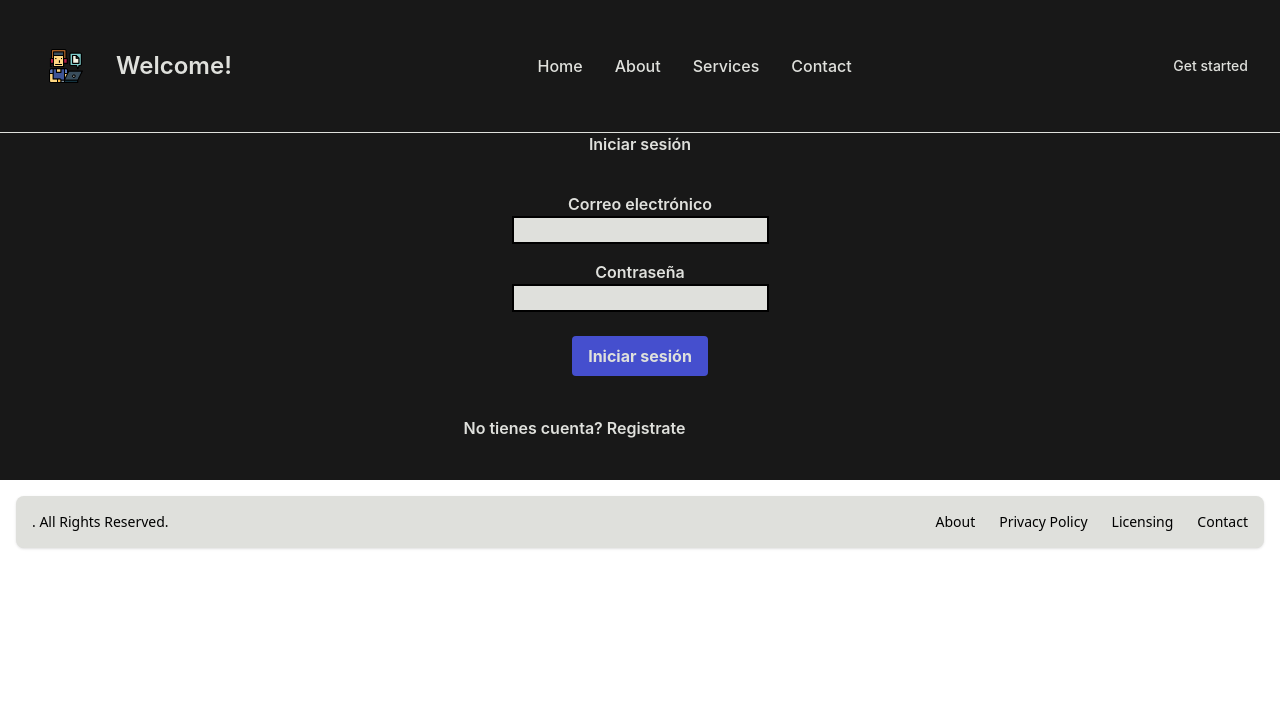
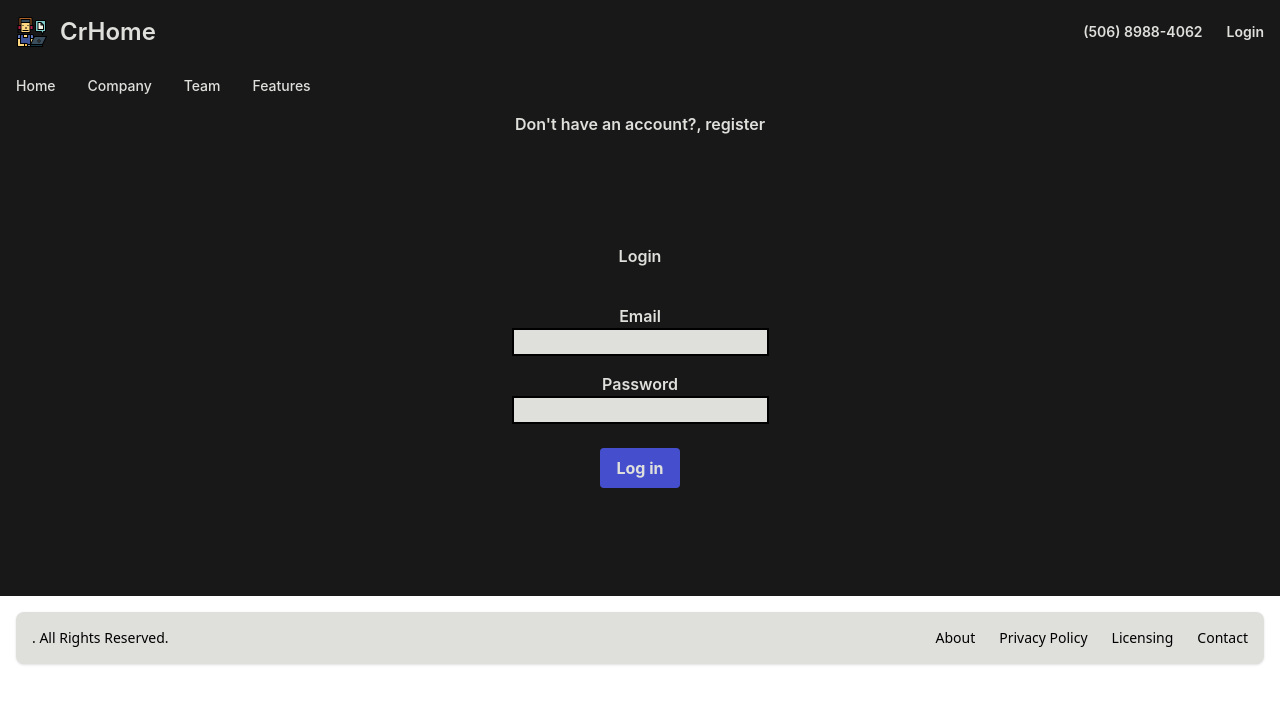
Before and after one commit to EvanderJimenez/Control_info_Empleados, a Next.js app in the folder proyecto/: page /home in a window 1280 px wide. Shown: the top 704 px of the page. Built offline with nearby package versions, Linux system fonts and the light colour scheme.

Commit message:
(ACTUALIZACIÓN) cambios principal view

```diff
--- a/proyecto/src/pages/api/empleados.ts
+++ b/proyecto/src/pages/api/empleados.ts
@@ -19,8 +19,8 @@ export default async function handler(
   if (req.method === "GET") {
     await getEmployees(req, res);
   } else if (req.method === "POST") {
-    //await authentication(req, res);
-    await upDateEmployee(req, res);
+    await authentication(req, res);
+    //await upDateEmployee(req, res);
   } else if (req.method === "PUT") {
     await getEmployeByEmailPass(req,res)
 
--- a/proyecto/src/pages/index.tsx
+++ b/proyecto/src/pages/index.tsx
@@ -10,7 +10,7 @@ const InvoicePage: NextPage = () => {
   }, [router]);
 
   return (
-  <div className="bg-gray-900"></div>
+  <div className="bg-gray-900 w-full h-full"></div>
   );
 };
 
--- a/proyecto/src/root/components/header/Top.tsx
+++ b/proyecto/src/root/components/header/Top.tsx
@@ -3,70 +3,51 @@ import Image from "next/image";
 
 export function Top() {
   return (
-    <nav className="bg-SecondaryColor dark:bg-gray-900 fixed w-full z-20 top-0 left-0 border-b border-gray-200 dark:border-gray-600">
-      <div className="max-w-screen-xl flex flex-wrap items-center justify-between mx-auto p-4">
-        <a href="https://flowbite.com/" className="flex items-center">
-          <Image priority={false} width={100} height={100} className="p-8 rounded-t-lg" src="/WelcomeLogo.png" alt="Welcome Image" />
-          <span className="self-center text-2xl font-semibold whitespace-nowrap dark:text-white">Welcome!</span>
+    <>
+      <nav className="bg-SecondaryColor border-gray-200 dark:bg-gray-900">
+        <div className="flex flex-wrap justify-between items-center mx-auto max-w-screen-xl p-4">
+          <a href="https://flowbite.com" className="flex items-center">
+            <img src="/WelcomeLogo.png" className="h-8 mr-3" alt="Logo" />
+            <span className="self-center text-2xl font-semibold whitespace-nowrap dark:text-white">CrHome</span>
           </a>
-        <div className="flex md:order-2">
-          <button
-            type="button"
-            className="text-white bg-blue-700 hover:bg-blue-800 focus:ring-4 focus:outline-none focus:ring-blue-300 font-medium rounded-lg text-sm px-4 py-2 text-center mr-3 md:mr-0 dark:bg-blue-600 dark:hover:bg-blue-700 dark:focus:ring-blue-800"
-          >
-            Get started
-          </button>
-          <button
-            data-collapse-toggle="navbar-sticky"
-            type="button"
-            className="inline-flex items-center p-2 text-sm text-gray-500 rounded-lg md:hidden hover:bg-gray-100 focus:outline-none focus:ring-2 focus:ring-gray-200 dark:text-gray-400 dark:hover:bg-gray-700 dark:focus:ring-gray-600"
-            aria-controls="navbar-sticky"
-            aria-expanded="false"
-          >
-            <span className="sr-only">Open main menu</span>
-            <svg className="w-6 h-6" aria-hidden="true" fill="currentColor" viewBox="0 0 20 20" xmlns="http://www.w3.org/2000/svg">
-              <path
-                fill-rule="evenodd"
-                d="M3 5a1 1 0 011-1h12a1 1 0 110 2H4a1 1 0 01-1-1zM3 10a1 1 0 011-1h12a1 1 0 110 2H4a1 1 0 01-1-1zM3 15a1 1 0 011-1h12a1 1 0 110 2H4a1 1 0 01-1-1z"
-                clip-rule="evenodd"
-              ></path>
-            </svg>
-          </button>
+          <div className="flex items-center">
+            <a href="tel:89884062" className="mr-6 text-sm  text-gray-500 dark:text-white hover:underline">
+              (506) 8988-4062
+            </a>
+            <a href="#" className="text-sm  text-blue-600 dark:text-blue-500 hover:underline">
+              Login
+            </a>
           </div>
-        <div className="items-center justify-between hidden w-full md:flex md:w-auto md:order-1" id="navbar-sticky">
-          <ul className="flex flex-col p-4 md:p-0 mt-4 font-medium border border-gray-100 rounded-lg bg-gray-50 md:flex-row md:space-x-8 md:mt-0 md:border-0 md:bg-SecondaryColor dark:bg-gray-800 md:dark:bg-gray-900 dark:border-gray-700">
+        </div>
+      </nav>
+      <nav className="bg-SecondaryColor dark:bg-gray-700">
+        <div className="max-w-screen-xl px-4 py-3 mx-auto">
+          <div className="flex items-center">
+            <ul className="flex flex-row font-medium mt-0 mr-6 space-x-8 text-sm">
               <li>
-              <a href="#" className="block py-2 pl-3 pr-4 text-white bg-blue-700 rounded md:bg-transparent md:text-blue-700 md:p-0 md:dark:text-blue-500" aria-current="page">
+                <a href="#" className="text-gray-900 dark:text-white hover:underline" aria-current="page">
                   Home
                 </a>
               </li>
               <li>
-              <a
-                href="#"
-                className="block py-2 pl-3 pr-4 text-gray-900 rounded hover:bg-gray-100 md:hover:bg-transparent md:hover:text-blue-700 md:p-0 md:dark:hover:text-blue-500 dark:text-white dark:hover:bg-gray-700 dark:hover:text-white md:dark:hover:bg-transparent dark:border-gray-700"
-              >
-                About
+                <a href="#" className="text-gray-900 dark:text-white hover:underline">
+                  Company
                 </a>
               </li>
               <li>
-              <a
-                href="#"
-                className="block py-2 pl-3 pr-4 text-gray-900 rounded hover:bg-gray-100 md:hover:bg-transparent md:hover:text-blue-700 md:p-0 md:dark:hover:text-blue-500 dark:text-white dark:hover:bg-gray-700 dark:hover:text-white md:dark:hover:bg-transparent dark:border-gray-700"
-              >
-                Services
+                <a href="#" className="text-gray-900 dark:text-white hover:underline">
+                  Team
                 </a>
               </li>
               <li>
-              <a
-                href="#"
-                className="block py-2 pl-3 pr-4 text-gray-900 rounded hover:bg-gray-100 md:hover:bg-transparent md:hover:text-blue-700 md:p-0 md:dark:hover:text-blue-500 dark:text-white dark:hover:bg-gray-700 dark:hover:text-white md:dark:hover:bg-transparent dark:border-gray-700"
-              >
-                Contact
+                <a href="#" className="text-gray-900 dark:text-white hover:underline">
+                  Features
                 </a>
               </li>
             </ul>
           </div>
         </div>
       </nav>
+    </>
   );
 }
--- a/proyecto/src/root/components/login/Login.tsx
+++ b/proyecto/src/root/components/login/Login.tsx
@@ -20,7 +20,6 @@ function Login() {
       setEmail(value);
     } else if (name === "password") {
       setPassword(value);
-
     }
   };
 
@@ -29,10 +28,8 @@ function Login() {
 
     let option = isRegistrando ? "register" : "login";
 
-
     if (email && password) {
       try {
-
         const response = await fetch("/api/empleados", {
           method: "POST",
           headers: {
@@ -52,7 +49,6 @@ function Login() {
 
           const newPage = "/home/AdminMain";
           router.push(newPage);
-
         } else {
           setErrorEmailPass(true);
           throw new Error("Error al iniciar sesión");
@@ -69,11 +65,10 @@ function Login() {
         <ListEmployee />
       ) : (
         <div>
-          {" "}
-          <form className="bg-secondary flex items-center justify-center flex-col h-full w-full p-10" onSubmit={handleIngresar}>
-            <h2 className="m-7">{isRegistrando ? "Registrate" : "Iniciar sesión"}</h2>
+          <form className="bg-SecondaryColor flex items-center justify-center flex-col h-full w-full p-10" onSubmit={handleIngresar}>
+            <h2 className="m-7">Login</h2>
             <div className="flex flex-col items-center justify-center p-2">
-              <label>Correo electrónico</label>
+              <label>Email</label>
               <input
                 type="email"
                 className="bg-PrimaryColor secondary-font  border-2 border-gray-300 focus:outline-none focus:border-blue hover:border-red"
@@ -85,7 +80,7 @@ function Login() {
               />
             </div>
             <div className="flex flex-col items-center justify-center p-2">
-              <label>Contraseña</label>
+              <label>Password</label>
               <input
                 type="password"
                 className="bg-PrimaryColor secondary-font  border-2 border-gray-300 focus:outline-none focus:border-blue hover:border-red"
@@ -97,7 +92,7 @@ function Login() {
               />
             </div>
             <button type="submit" className="bg-blue hover:bg-red text-white font-bold py-2 px-4 rounded mt-4">
-              {isRegistrando ? "Registrate" : "Iniciar sesión"}
+              Log in
             </button>
             {errorEmailPass ? <label>The employee does not exist</label> : null}
           </form>
@@ -106,7 +101,6 @@ function Login() {
               setIsRegistrando(!isRegistrando);
             }}
           >
-            {isRegistrando ? "Ya tienes cuenta? Inicia session" : "No tienes cuenta? Registrate"}
           </button>
         </div>
       )}
--- a/proyecto/src/root/components/mainForm/MainForm.tsx
+++ b/proyecto/src/root/components/mainForm/MainForm.tsx
@@ -1,7 +1,9 @@
 import React, { useState } from "react";
+import Login from "../login/Login";
 import Register from "../register/Register";
 import ListEmployee from "../listEmployee/ListEmployee";
-import Login from "../login/Login"
+import { Top } from "../header/Top";
+import { Foot } from "../foot/Foot";
 
 export const MainForm = ({}) => {
   const [showComponent, setShowComponent] = useState(true);
@@ -11,13 +13,12 @@ export const MainForm = ({}) => {
   };
 
   return (
-    <div className="bg-PrimaryGreen flex-col w-full h-full flex justify-center items-center">
+    <div className="bg-SecondaryColor flex-col w-full h-1/3 p-1 flex justify-center items-center">
+      <a className="bg-SecondaryColor" href="#" onClick={toggleComponent}>
+        {showComponent ? "Don't have an account?, register" : "Do you have an account?, log in"}
+      </a>
       <div className="bg-SecondaryColor flex items-center justify-center flex-col h-full w-full p-10">
-        <a href="#" onClick={toggleComponent}>
-          {showComponent ? "¿No estás registrado?, da clic aquí." : "¿Ya tienes una cuenta?, inicia sesión aquí."}
-        </a>
-        {showComponent ? <Login /> : <Register user={undefined} onCancel={() => console.log("Cancelado")}/>}
-        <div></div>
+        <div>{showComponent ? <Login /> : <Register user={undefined} onCancel={() => console.log("Cancel")} />}</div>
       </div>
     </div>
   );
--- a/proyecto/src/root/components/register/Register.tsx
+++ b/proyecto/src/root/components/register/Register.tsx
@@ -1,30 +1,29 @@
 import React, { useState } from "react";
 
 interface Schedule {
-  day: number,
-  startTime: string,
-  endTime: string
+  day: number;
+  startTime: string;
+  endTime: string;
 }
 
 interface UserData {
-  uid: number
-  name: string
-  firstSurname: string
-  secondSurname: string
+  uid: number;
+  name: string;
+  firstSurname: string;
+  secondSurname: string;
   cedula: number;
-  phoneNumber:number
-  photo: string
-  jobPosition: string
-  salary: number
-  enabled: boolean
-  idDepartment: number
-  password: string
-  email:string
-  boss: string
-  schedule: Schedule[]
-  option: string
+  phoneNumber: number;
+  photo: string;
+  jobPosition: string;
+  salary: number;
+  enabled: boolean;
+  idDepartment: number;
+  password: string;
+  email: string;
+  boss: string;
+  schedule: Schedule[];
+  option: string;
 }
-
 
 interface RegisterProps {
   user?: UserData;
@@ -32,40 +31,37 @@ interface RegisterProps {
 }
 
 function Register(props: RegisterProps) {
-
-
   const [data, setData] = useState<UserData[]>([]);
 
-  const [upDate, setUpDate] = useState<boolean | null>()
+  const [upDate, setUpDate] = useState<boolean | null>();
 
   const [userData, setUserData] = useState<UserData>(() => {
     if (props.user) {
-      setUpDate(true)
-      console.log(props.user)
+      setUpDate(true);
+      console.log(props.user);
       return props.user;
     } else {
-      console.log(upDate)
+      console.log(upDate);
       return {
         uid: 0,
         name: "",
-        firstSurname:  "",
-        secondSurname:  "",
+        firstSurname: "",
+        secondSurname: "",
         cedula: 0,
         phoneNumber: 0,
-        photo:  "",
-        jobPosition:  "",
+        photo: "",
+        jobPosition: "",
         salary: 0,
         enabled: true,
-        idDepartment:  0,
-        password:  "",
+        idDepartment: 0,
+        password: "",
         email: "",
         boss: "",
         schedule: [],
-        option:"register"
+        option: "register",
       };
     }
   });
-
 
   const handleInputChange = (event: React.ChangeEvent<HTMLInputElement>) => {
     const { name, value } = event.target;
@@ -74,7 +70,6 @@ function Register(props: RegisterProps) {
 
   const handleSubmit = (event: React.FormEvent<HTMLFormElement>) => {
     event.preventDefault();
-
 
     fetch("/api/empleados", {
       method: "POST",
@@ -90,16 +85,16 @@ function Register(props: RegisterProps) {
     setUserData({
       uid: 0,
       name: "",
-      firstSurname:  "",
-      secondSurname:  "",
+      firstSurname: "",
+      secondSurname: "",
       cedula: 0,
       phoneNumber: 0,
-      photo:  "",
-      jobPosition:  "",
+      photo: "",
+      jobPosition: "",
       salary: 0,
       enabled: true,
-      idDepartment:  0,
-      password:  "",
+      idDepartment: 0,
+      password: "",
       email: "",
       boss: "",
       schedule: [],
@@ -134,82 +129,162 @@ function Register(props: RegisterProps) {
       .catch((error) => console.error("Error al actualizar usuario:", error));
   };
 
-
-
   return (
-
-    <div>
-      {
-        upDate ? (<div>
-          <form onSubmit={handleUpdate} className=" grid grid-cols-1 gap-4 md:grid-cols-2 lg:grid-cols-3">
+    <div className = "flex justify-center items-center flex-col">
+      {upDate ? (
+        <div>
+          <form onSubmit={handleUpdate} className="grid grid-cols-1 gap-4 md:grid-cols-2 lg:grid-cols-3">
             <div className="bg-SecondaryColor flex items-center justify-center flex-col h-full w-full p-10">
               <div className="flex flex-col items-center justify-center p-2">
-                <label >Nombre</label>
-                <input type="text" name="name" required value={userData.name} onChange={handleInputChange} className="bg-PrimaryColor secondary-font  border-2 border-gray-300 focus:outline-none focus:border-blue hover:border-red" id="name" />
+                <label>Nombre</label>
+                <input
+                  type="text"
+                  name="name"
+                  required
+                  value={userData.name}
+                  onChange={handleInputChange}
+                  className="bg-PrimaryColor secondary-font  border-2 border-gray-300 focus:outline-none focus:border-blue hover:border-red"
+                  id="name"
+                />
               </div>
               <div className="flex flex-col items-center justify-center p-2">
-                <label>Correo electrónico</label>
-                <input type="email" name="email" required value={userData.email} onChange={handleInputChange} className="bg-PrimaryColor secondary-font  border-2 border-gray-300 focus:outline-none focus:border-blue hover:border-red" id="email" />
+                <label>Email</label>
+                <input
+                  type="email"
+                  name="email"
+                  required
+                  value={userData.email}
+                  onChange={handleInputChange}
+                  className="bg-PrimaryColor secondary-font  border-2 border-gray-300 focus:outline-none focus:border-blue hover:border-red"
+                  id="email"
+                />
               </div>
               <div className="flex flex-col items-center justify-center p-2">
                 <label>Jefe</label>
-                <input type="text" name="boss" required value={userData.boss} onChange={handleInputChange} className="bg-PrimaryColor secondary-font  border-2 border-gray-300 focus:outline-none focus:border-blue hover:border-red" id="boss" />
+                <input
+                  type="text"
+                  name="boss"
+                  required
+                  value={userData.boss}
+                  onChange={handleInputChange}
+                  className="bg-PrimaryColor secondary-font  border-2 border-gray-300 focus:outline-none focus:border-blue hover:border-red"
+                  id="boss"
+                />
               </div>
               <div className="flex flex-col items-center justify-center p-2">
                 <label>Puesto</label>
-                <input type="text" name="jobPosition" required value={userData.jobPosition} onChange={handleInputChange} className="bg-PrimaryColor secondary-font  border-2 border-gray-300 focus:outline-none focus:border-blue hover:border-red" id="jobPositions" />
+                <input
+                  type="text"
+                  name="jobPosition"
+                  required
+                  value={userData.jobPosition}
+                  onChange={handleInputChange}
+                  className="bg-PrimaryColor secondary-font  border-2 border-gray-300 focus:outline-none focus:border-blue hover:border-red"
+                  id="jobPositions"
+                />
               </div>
               <div className="flex flex-col items-center justify-center p-2">
                 <label>Sueldo</label>
-                <input type="text" name="salary" required value={userData.salary} onChange={handleInputChange} className="bg-PrimaryColor secondary-font  border-2 border-gray-300 focus:outline-none focus:border-blue hover:border-red" id="salary" />
+                <input
+                  type="text"
+                  name="salary"
+                  required
+                  value={userData.salary}
+                  onChange={handleInputChange}
+                  className="bg-PrimaryColor secondary-font  border-2 border-gray-300 focus:outline-none focus:border-blue hover:border-red"
+                  id="salary"
+                />
               </div>
               <button type="submit" className="bg-blue-500 hover:bg-blue-700 text-white font-bold py-2 px-4 rounded">
                 {props.user ? "Actualizar" : "Guardar"}
               </button>
-
             </div>
-
           </form>
         </div>
-        ) : <div>
-          <form onSubmit={handleSubmit} className=" grid grid-cols-1 gap-4 md:grid-cols-2 lg:grid-cols-3">
+      ) : (
+        <div>
+          <form onSubmit={handleSubmit} className="flex flex-col">
             <div className="bg-SecondaryColor flex items-center justify-center flex-col h-full w-full p-10">
               <div className="flex flex-col items-center justify-center p-2">
-                <label>Correo electrónico</label>
-                <input type="email" name="email" required value={userData.email} onChange={handleInputChange} className="bg-PrimaryColor secondary-font  border-2 border-gray-300 focus:outline-none focus:border-blue hover:border-red" id="email" />
+                <label>Email</label>
+                <input
+                  type="email"
+                  name="email"
+                  required
+                  value={userData.email}
+                  onChange={handleInputChange}
+                  className="bg-PrimaryColor secondary-font  border-2 border-gray-300 focus:outline-none focus:border-blue hover:border-red"
+                  id="email"
+                />
               </div>
               <div className="flex flex-col items-center  justify-center p-2">
-                <label>Contraseña</label>
-                <input type="password" name="password" required value={userData.password} onChange={handleInputChange} className="bg-PrimaryColor secondary-font  border-2 border-gray-300 focus:outline-none focus:border-blue hover:border-red" id="password" />
+                <label>Password</label>
+                <input
+                  type="password"
+                  name="password"
+                  required
+                  value={userData.password}
+                  onChange={handleInputChange}
+                  className="bg-PrimaryColor secondary-font  border-2 border-gray-300 focus:outline-none focus:border-blue hover:border-red"
+                  id="password"
+                />
               </div>
               <div className="flex flex-col items-center  justify-center p-2">
                 <label>Name</label>
-                <input type="text" name="name" required value={userData.name} onChange={handleInputChange} className="bg-PrimaryColor secondary-font  border-2 border-gray-300 focus:outline-none focus:border-blue hover:border-red" id="name" />
+                <input
+                  type="text"
+                  name="name"
+                  required
+                  value={userData.name}
+                  onChange={handleInputChange}
+                  className="bg-PrimaryColor secondary-font  border-2 border-gray-300 focus:outline-none focus:border-blue hover:border-red"
+                  id="name"
+                />
               </div>
               <div className="flex flex-col items-center  justify-center p-2">
                 <label>Fist Username</label>
-                <input type="text" name="firstSurname" required value={userData.firstSurname} onChange={handleInputChange} className="bg-PrimaryColor secondary-font  border-2 border-gray-300 focus:outline-none focus:border-blue hover:border-red" id="firstSurname" />
+                <input
+                  type="text"
+                  name="firstSurname"
+                  required
+                  value={userData.firstSurname}
+                  onChange={handleInputChange}
+                  className="bg-PrimaryColor secondary-font  border-2 border-gray-300 focus:outline-none focus:border-blue hover:border-red"
+                  id="firstSurname"
+                />
               </div>
               <div className="flex flex-col items-center  justify-center p-2">
                 <label>Second Username</label>
-                <input type="text" name="secondSurname" required value={userData.secondSurname} onChange={handleInputChange} className="bg-PrimaryColor secondary-font  border-2 border-gray-300 focus:outline-none focus:border-blue hover:border-red" id="secondSurname" />
+                <input
+                  type="text"
+                  name="secondSurname"
+                  required
+                  value={userData.secondSurname}
+                  onChange={handleInputChange}
+                  className="bg-PrimaryColor secondary-font  border-2 border-gray-300 focus:outline-none focus:border-blue hover:border-red"
+                  id="secondSurname"
+                />
               </div>
               <div className="flex flex-col items-center  justify-center p-2">
                 <label>Phone number</label>
-                <input type="number" name="phoneNumber" required value={userData.phoneNumber} onChange={handleInputChange} className="bg-PrimaryColor secondary-font  border-2 border-gray-300 focus:outline-none focus:border-blue hover:border-red" id="phoneNumber" />
+                <input
+                  type="number"
+                  name="phoneNumber"
+                  required
+                  value={userData.phoneNumber}
+                  onChange={handleInputChange}
+                  className="bg-PrimaryColor secondary-font  border-2 border-gray-300 focus:outline-none focus:border-blue hover:border-red"
+                  id="phoneNumber"
+                />
               </div>
-              <button type="submit" className="bg-blue-500 hover:bg-blue-700 text-white font-bold py-2 px-4 rounded">
-                {props.user ? "Actualizar" : "Guardar"}
+              <button type="submit" className="bg-blue hover:bg-blue-700 text-white font-bold py-2 px-4 rounded">
+                {props.user ? "update" : "Save"}
               </button>
-
             </div>
-
           </form>
         </div>
-      }
+      )}
     </div>
-
-
   );
 }
 
--- a/proyecto/src/styles/globals.css
+++ b/proyecto/src/styles/globals.css
@@ -89,3 +89,7 @@ html {
   background-color: gray;
   border-radius: 20px;
 }
+body{
+  width: 100%;
+  height: 100%;
+}
```
Also changed, not shown: proyecto/dataBase/methods/employee/deleteEmployee.ts (+5 -14 lines), proyecto/src/root/types/Employee.type.ts (line endings or trailing spaces). Lines whose indentation alone changed are shown as unchanged.
